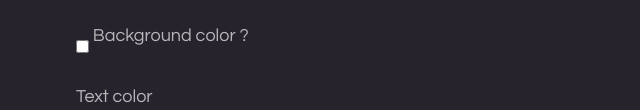
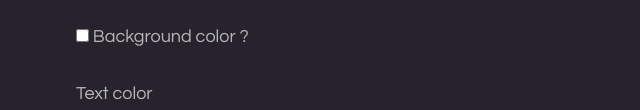
Before and after one commit to matthieuSolente/mso-faux-absolute-generator, a plain HTML site: page index.html in a window 1280 px wide. Shown: the part 673-783 px from the top of the page, 0-640 px from the left. Drawn offline with nearby package versions, Linux system fonts and the light colour scheme.

Commit message:
Update index.html

```diff
--- a/index.html
+++ b/index.html
@@ -47,13 +47,13 @@
               </div>
             </div>
 
-             <div class="button-generator--row">
-                <div class="button-generator--half-row">
-                  <div class="checkbox">
-                    <input class="inline checkbox" type="checkbox" name="frame-Bg-Color" id="btnBgColor">
-                    <label class="inline" for="btnBgColor">Background color ?</label>
-                  </div>
-                </div>
+             <div class="button-generator--row flex-start">
+
+
+                    <input class="checkbox" type="checkbox" name="frame-Bg-Color" id="btnBgColor">&nbsp;
+                    <label  for="btnBgColor">Background color ?</label>
+
+
               </div>
               <div id="bgColorInput" class="button-generator--row">
                 <div class="button-generator--half-row">
@@ -129,6 +129,7 @@
         <div class="flex-row">
           <p>This tool uses mso properties to create a bulletproof and accessible background image on Outlook. No VML here. The mso-element-wrap and mso-element-left properties create frames. For this to work, you need to avoid nesting the frame inside tables. You can use tables before and after the block, but if you place it inside a table, the properties won't work anymore. If you're coding with divs, just avoid using conditional comments around the frame.</p>
           <p>If you want to add a CTA link inside the frame, use the pedantic semantic button from <a target="_blank" href="https://www.goodemailcode.com/email-code/link-button">GoodEmailCode</a>,This is the one that will work best. You can use <a target="_blank" href="https://codepen.io/matthieuSolente/pen/abRpPOX">my generator</a> !</p>
+          <p>As this generator uses the notion of max-height on the imagen this means that you will have to add a spacer, add a padding-bottom to the bloc or increase the padding-top on the next element.</p>
 
           <p>Do not hesitate to consult my <a href="https://github.com/matthieuSolente/mso-faux-absolute" target="_blank">github page</a> on the subject.</p>
           <p>The sample text is there to serve as a visual aid for adjusting content position.</p>
```
